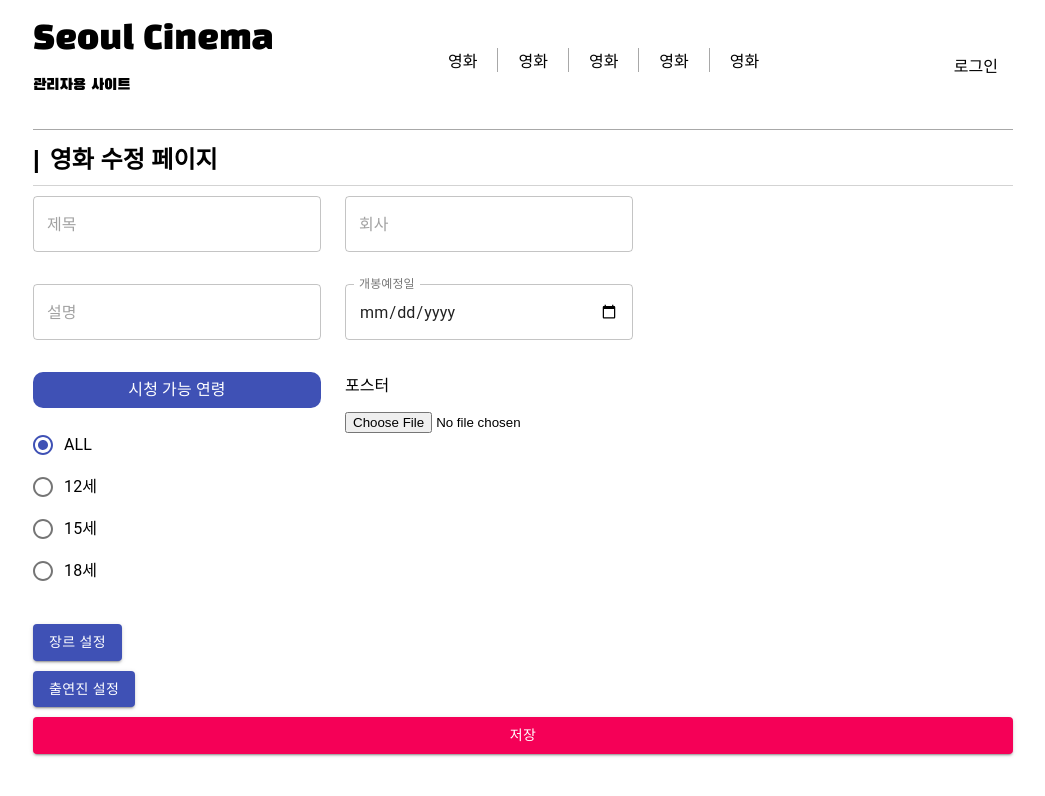
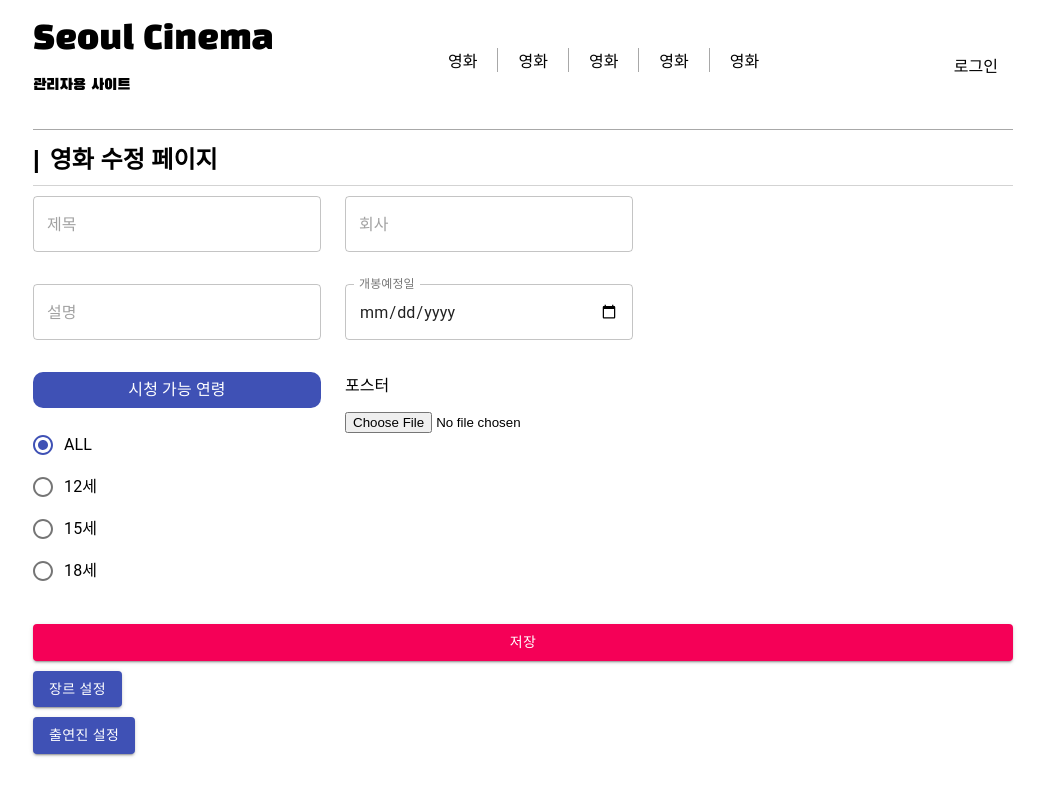
Before and after one commit to bucketressi/CinemaSeoul, a React (Create React App) app in the folder frontend/: page /admin/movie/1 in a window 1280 px wide. Shown: the top 796 px of the page, without its empty margins (117-1162 px from the left). Built offline with nearby package versions, Linux system fonts and the light colour scheme; a web font is replaced by a local one.

Commit message:
button position change

```diff
--- a/frontend/src/Pages/Admin/AdminMovieExact.tsx
+++ b/frontend/src/Pages/Admin/AdminMovieExact.tsx
@@ -173,9 +173,9 @@ const AdminMovieExact: React.FunctionComponent<RouteComponentProps<MatchParams>>
 				</div>
 			</div>
 			<div className="button-con">
+				<Button className="save-btn" variant="contained" color="secondary" onClick={saveMovie}>저장</Button>
 				<Button variant="contained" color="primary" onClick={openGenreModal}>장르 설정</Button>
 				<Button variant="contained" color="primary" onClick={openCastModal}>출연진 설정</Button>
-				<Button className="save-btn" variant="contained" color="secondary" onClick={saveMovie}>저장</Button>
 			</div>
 			<ModalComponent
 				title="장르 설정"
```
